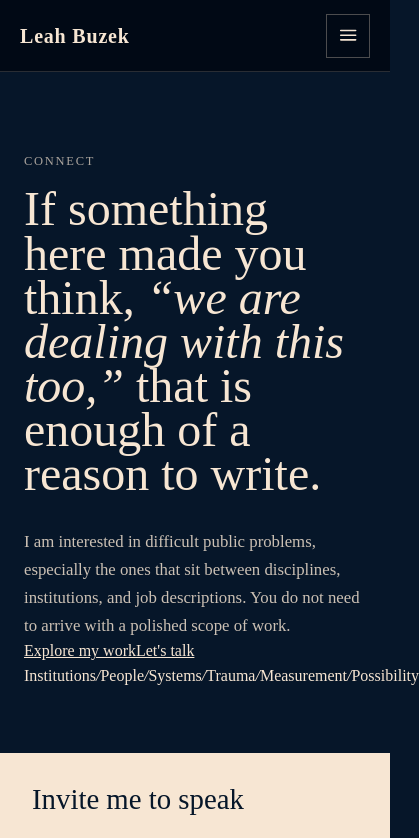
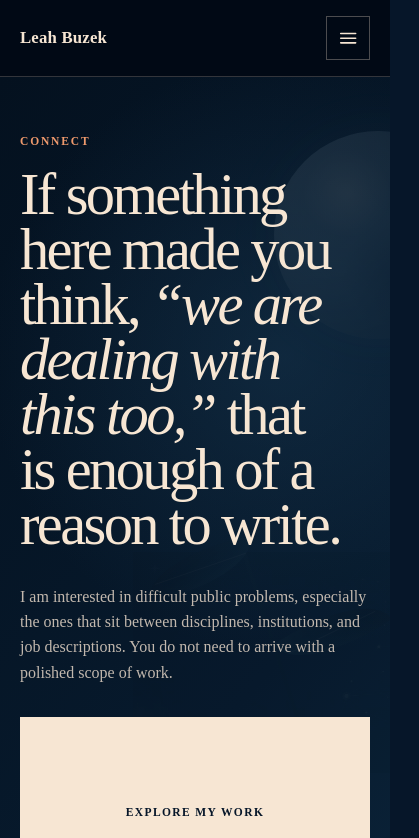
Before and after one commit to littlewild-hub/leahpersonalsite, a Next.js app: page /connect in a window 390 px wide. Shown: the top 838 px of the page, 419 px wide, since content can reach past the window. Built offline with nearby package versions, Linux system fonts and the light colour scheme.

Commit message:
Style connect page hero and sticky header

```diff
--- a/app/connect/connect.module.css
+++ b/app/connect/connect.module.css
@@ -3,56 +3,245 @@
   color: var(--night);
 }
 
+.headerShell {
+  position: sticky;
+  top: 0;
+  z-index: 100;
+  width: 100%;
+  background: rgba(2, 10, 21, .96);
+  border-bottom: 1px solid rgba(247, 230, 211, .2);
+  backdrop-filter: blur(18px);
+}
+
+.headerShell :global(.site-header) {
+  position: static;
+  width: 100%;
+  max-width: var(--max);
+  margin: 0 auto;
+  padding-top: 1.15rem;
+  padding-bottom: 1.15rem;
+  background: transparent;
+  border-bottom: 0;
+}
+
+.headerShell :global(.wordmark) {
+  font-family: var(--serif);
+  font-size: 1.05rem;
+  font-weight: 700;
+  text-transform: none;
+  letter-spacing: .01em;
+}
+
+.headerShell :global(.site-nav-contact) {
+  padding: .75rem 1rem;
+  border: 1px solid var(--peach);
+}
+
 .hero {
-  padding: clamp(5rem, 10vw, 9rem) clamp(1.5rem, 6vw, 7rem) clamp(4rem, 8vw, 7rem);
-  background: var(--night);
+  position: relative;
+  overflow: hidden;
+  background:
+    radial-gradient(circle at 73% 24%, rgba(28, 63, 91, .42), transparent 32%),
+    linear-gradient(130deg, #04111f 0%, #071a2d 56%, #0d2940 100%);
   color: var(--cream);
+}
+
+.heroInner {
+  position: relative;
+  z-index: 2;
+  display: grid;
+  grid-template-columns: minmax(0, 1fr) minmax(22rem, .8fr);
+  gap: clamp(3rem, 7vw, 8rem);
+  align-items: center;
+  max-width: var(--max);
+  min-height: clamp(640px, 78vh, 850px);
+  margin: 0 auto;
+  padding: clamp(4rem, 7vw, 7rem) var(--pad) clamp(3rem, 5vw, 5rem);
+}
+
+.heroCopy {
+  position: relative;
+  z-index: 3;
+  max-width: 47rem;
 }
 
 .kicker {
   margin: 0 0 1rem;
-  font-size: .78rem;
-  letter-spacing: .14em;
+  color: var(--peach);
+  font-size: .72rem;
+  font-weight: 700;
+  letter-spacing: .16em;
   text-transform: uppercase;
-  opacity: .68;
 }
 
 .hero h1 {
-  max-width: 14ch;
+  max-width: 10.5ch;
   margin: 0;
-  font-size: clamp(3rem, 7vw, 7rem);
-  line-height: .92;
-  font-weight: 500;
+  font-family: var(--serif);
+  font-size: clamp(3.6rem, 6.2vw, 7rem);
+  line-height: .94;
+  font-weight: 400;
+  letter-spacing: -.045em;
 }
 
 .hero h1 em {
+  color: var(--cream);
   font-weight: 400;
 }
 
 .lede {
-  max-width: 64ch;
+  max-width: 43rem;
   margin: 2rem 0 0;
-  font-size: clamp(1.05rem, 1.4vw, 1.3rem);
-  line-height: 1.65;
-  opacity: .82;
+  color: rgba(247, 230, 211, .78);
+  font-family: var(--serif);
+  font-size: clamp(1.05rem, 1.25vw, 1.22rem);
+  line-height: 1.58;
 }
 
-.email {
+.heroActions {
+  display: flex;
+  flex-wrap: wrap;
+  gap: 1rem;
+  margin-top: 2rem;
+}
+
+.primaryAction,
+.secondaryAction {
   display: inline-flex;
   align-items: center;
-  gap: .75rem;
-  margin-top: 2rem;
-  padding: .95rem 1.1rem;
-  background: var(--peach);
-  color: var(--night);
+  justify-content: center;
+  min-width: 13rem;
+  min-height: 3.35rem;
+  padding: .85rem 1.4rem;
   text-decoration: none;
+  text-transform: uppercase;
+  letter-spacing: .12em;
+  font-size: .72rem;
   font-weight: 700;
+  transition: transform .18s ease, background .18s ease, color .18s ease;
 }
 
-.email svg,
-.paths svg {
-  width: 1rem;
-  height: 1rem;
+.primaryAction {
+  background: var(--cream);
+  color: var(--night);
+  border: 1px solid var(--cream);
+}
+
+.secondaryAction {
+  color: var(--cream);
+  border: 1px solid rgba(247, 230, 211, .78);
+}
+
+.primaryAction:hover,
+.primaryAction:focus-visible,
+.secondaryAction:hover,
+.secondaryAction:focus-visible {
+  transform: translateY(-2px);
+}
+
+.secondaryAction:hover,
+.secondaryAction:focus-visible {
+  color: var(--night);
+  background: var(--cream);
+}
+
+.heroVisual {
+  position: relative;
+  min-height: 36rem;
+  align-self: stretch;
+  opacity: .88;
+}
+
+.heroVisual::before {
+  content: "";
+  position: absolute;
+  inset: 8% -16% 0 -10%;
+  background: url('/images/home-hero-constellation.avif') center / contain no-repeat;
+  opacity: .12;
+  filter: saturate(.6) brightness(.8);
+}
+
+.moon {
+  position: absolute;
+  top: 5%;
+  right: -2%;
+  width: clamp(13rem, 22vw, 23rem);
+  aspect-ratio: 1;
+  border-radius: 50%;
+  background:
+    radial-gradient(circle at 35% 30%, rgba(247,230,211,.18), transparent 22%),
+    radial-gradient(circle at 58% 68%, rgba(6,22,41,.28), transparent 28%),
+    linear-gradient(145deg, rgba(105,126,142,.78), rgba(39,64,83,.7));
+  box-shadow: inset -2rem -2rem 4rem rgba(2,10,21,.35), 0 0 5rem rgba(96,129,153,.15);
+  opacity: .8;
+}
+
+.branch {
+  position: absolute;
+  right: 7%;
+  bottom: -3%;
+  width: 4px;
+  height: 72%;
+  background: linear-gradient(to top, rgba(1,8,16,.88), rgba(14,38,56,.55));
+  transform: rotate(-18deg);
+  transform-origin: bottom;
+  border-radius: 999px;
+}
+
+.leaf {
+  position: absolute;
+  width: 7rem;
+  height: 2.8rem;
+  border-radius: 100% 0 100% 0;
+  background: linear-gradient(135deg, rgba(2,10,21,.9), rgba(17,47,68,.76));
+  box-shadow: inset 0 0 1.2rem rgba(247,230,211,.035);
+}
+
+.leaf::after {
+  content: "";
+  position: absolute;
+  left: 8%;
+  top: 50%;
+  width: 86%;
+  height: 1px;
+  background: rgba(247,230,211,.08);
+  transform: rotate(-8deg);
+}
+
+.leafOne { top: 11%; left: -6.3rem; transform: rotate(7deg); }
+.leafTwo { top: 24%; left: .4rem; transform: scaleX(-1) rotate(16deg); }
+.leafThree { top: 39%; left: -7.2rem; transform: rotate(-4deg) scale(.9); }
+.leafFour { top: 53%; left: .5rem; transform: scaleX(-1) rotate(9deg) scale(.92); }
+.leafFive { top: 68%; left: -6.3rem; transform: rotate(4deg) scale(.78); }
+.leafSix { top: 78%; left: .2rem; transform: scaleX(-1) rotate(14deg) scale(.72); }
+
+.keywordBand {
+  position: relative;
+  z-index: 3;
+  display: flex;
+  align-items: center;
+  flex-wrap: wrap;
+  gap: .65rem 1rem;
+  max-width: var(--max);
+  margin: 0 auto;
+  padding: 1rem var(--pad) 1.35rem;
+  border-top: 1px solid rgba(247,230,211,.45);
+  color: rgba(247,230,211,.72);
+  font-size: .68rem;
+  font-weight: 700;
+  letter-spacing: .18em;
+  text-transform: uppercase;
+}
+
+.keywordBand span {
+  display: inline-flex;
+  gap: 1rem;
+  align-items: center;
+}
+
+.keywordBand i {
+  color: rgba(247,230,211,.4);
+  font-style: normal;
 }
 
 .paths {
@@ -79,6 +268,7 @@
 
 .paths h2 {
   margin: 0;
+  font-family: var(--serif);
   font-size: clamp(1.8rem, 3vw, 3.2rem);
   line-height: 1;
   font-weight: 500;
@@ -97,18 +287,24 @@
   font-weight: 700;
 }
 
+.paths svg {
+  width: 1rem;
+  height: 1rem;
+}
+
 .inquiry {
   display: grid;
   grid-template-columns: .8fr 1.2fr;
   gap: clamp(2.5rem, 6vw, 7rem);
   padding: clamp(4rem, 8vw, 8rem) clamp(1.5rem, 6vw, 7rem);
   background: #fffdf8;
-  scroll-margin-top: 2rem;
+  scroll-margin-top: 6rem;
 }
 
 .inquiryIntro h2 {
   max-width: 10ch;
   margin: 0;
+  font-family: var(--serif);
   font-size: clamp(2.4rem, 5vw, 5rem);
   line-height: .95;
   font-weight: 500;
@@ -240,6 +436,7 @@
 
 .success h2 {
   margin: 0;
+  font-family: var(--serif);
   font-size: clamp(2.2rem, 4vw, 4rem);
   line-height: 1;
   font-weight: 500;
@@ -267,6 +464,7 @@
 .context h2 {
   max-width: 10ch;
   margin: 0;
+  font-family: var(--serif);
   font-size: clamp(2.2rem, 4.5vw, 4.8rem);
   line-height: .95;
   font-weight: 500;
@@ -282,7 +480,64 @@
   margin-top: 0;
 }
 
+@media (max-width: 980px) {
+  .heroInner {
+    grid-template-columns: 1fr .55fr;
+    gap: 2rem;
+  }
+
+  .hero h1 {
+    font-size: clamp(3.3rem, 7.5vw, 5.8rem);
+  }
+
+  .heroVisual {
+    min-height: 31rem;
+  }
+}
+
 @media (max-width: 820px) {
+  .headerShell :global(.site-header) {
+    padding-top: 1rem;
+    padding-bottom: 1rem;
+  }
+
+  .heroInner {
+    grid-template-columns: 1fr;
+    min-height: auto;
+    padding-top: 3.5rem;
+  }
+
+  .heroCopy {
+    max-width: 100%;
+  }
+
+  .hero h1 {
+    max-width: 11ch;
+    font-size: clamp(3rem, 13vw, 5.2rem);
+  }
+
+  .heroVisual {
+    position: absolute;
+    inset: 0 -22% 0 42%;
+    min-height: 0;
+    opacity: .32;
+    pointer-events: none;
+  }
+
+  .heroActions {
+    gap: .75rem;
+  }
+
+  .primaryAction,
+  .secondaryAction {
+    min-width: 0;
+    flex: 1 1 12rem;
+  }
+
+  .keywordBand {
+    gap: .55rem .75rem;
+  }
+
   .paths,
   .context,
   .inquiry,
@@ -301,3 +556,23 @@
     gap: 2rem;
   }
 }
+
+@media (max-width: 520px) {
+  .hero h1 {
+    font-size: clamp(2.8rem, 15vw, 4rem);
+  }
+
+  .lede {
+    font-size: 1rem;
+  }
+
+  .heroActions {
+    flex-direction: column;
+    align-items: stretch;
+  }
+
+  .primaryAction,
+  .secondaryAction {
+    width: 100%;
+  }
+}
```
